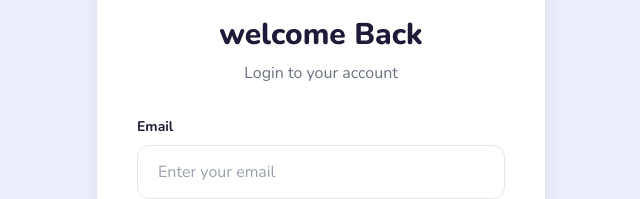
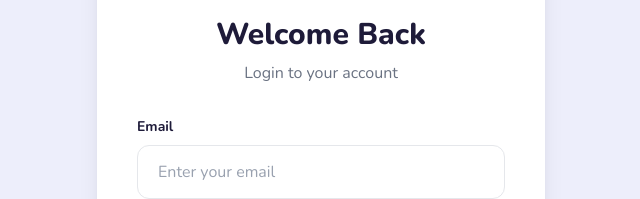
Before and after one commit to Muhammadzohaib12345/auth, a website: page login.html in a window 1280 px wide. Shown: the part 223-422 px from the top of the page, 319-959 px from the left. Drawn offline with nearby package versions, Linux system fonts and the light colour scheme.

Commit message:
Fix capitalization in welcome message

```diff
--- a/login.html
+++ b/login.html
@@ -10,7 +10,7 @@
 <body class="font-sans bg-[#EDEEFB] min-h-screen flex items-center justify-center px-4 py-10 text-ink">
 <div class="w-full max-w-md bg-white rounded-3xl shadow-xl p-8 sm:p-10">
 <div class="w-14 h-14 rounded-2xl bg-brand-light mx-auto mb-5"></div>
-        <h1 class="text-3xl font-extrabold text-center">welcome Back</h1>
+        <h1 class="text-3xl font-extrabold text-center">Welcome Back</h1>
         <p class="text-center text-gray-500 mt-2 mb-8">Login to your account</p>
 
         <form action="" class="space-y-5">
```
